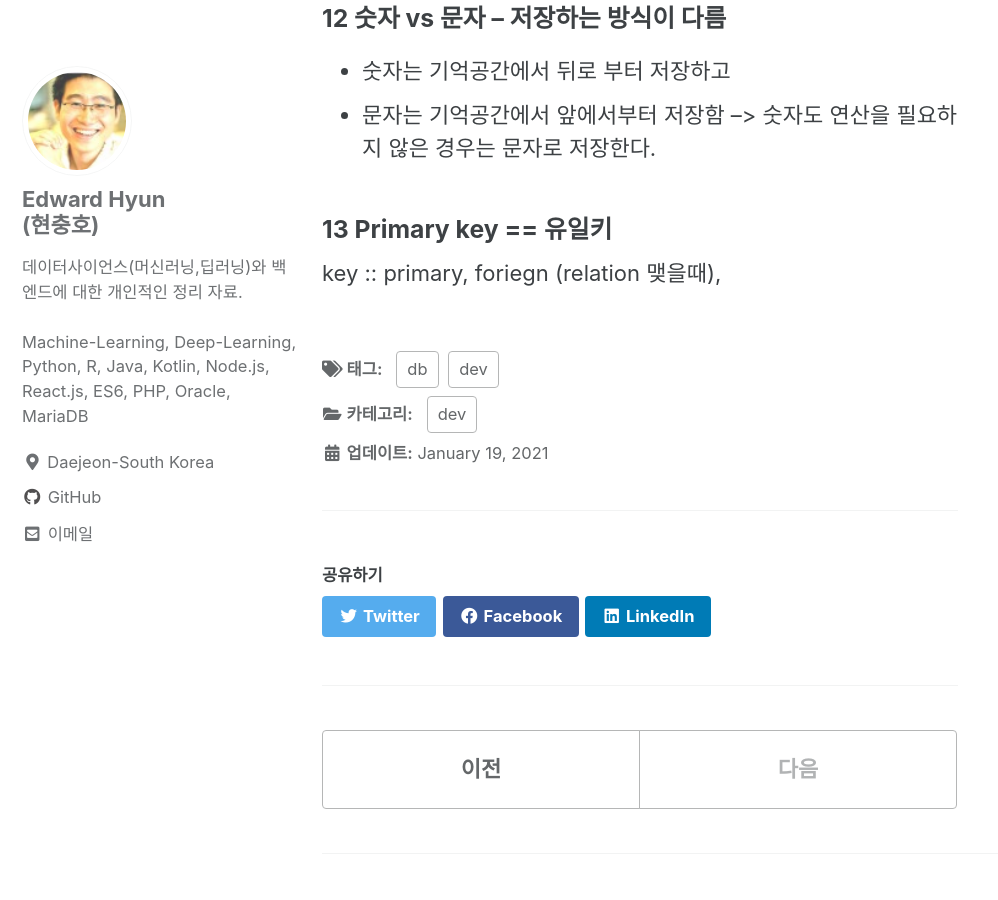
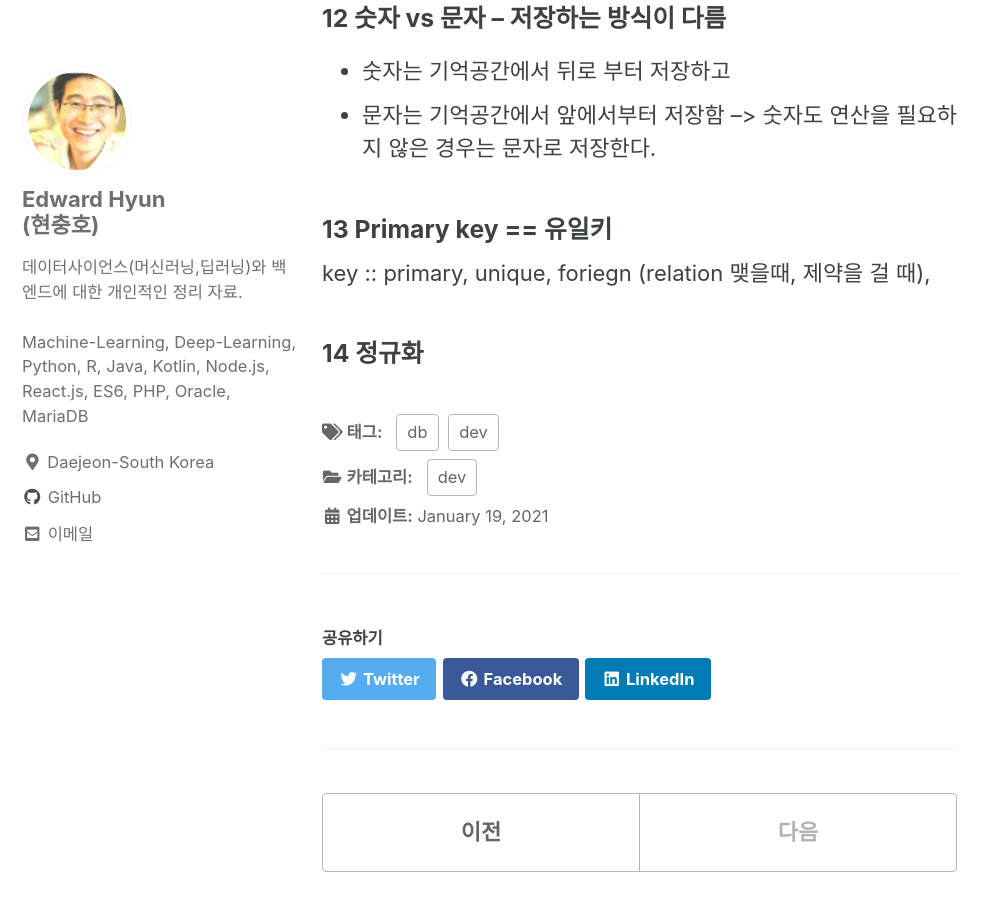
Before and after one commit to iamhch24/iamhch24.github.io, a Jekyll site: the page built from _posts/2021-01-19-[DB] MySql.md, in a window 1280 px wide and 900 px high, scrolled down 2518 px. Shown: the whole window, without its empty margins (0-998 px from the left). Built offline with Jekyll 4.4.1, drawn with Linux system fonts in a browser that asks for light colours; cached includes are drawn as plain includes.

Commit message:
_posts/2021-01-19-[DB] MySql.md updated from https://stackedit.io/

```diff
--- a/_posts/2021-01-19-[DB] MySql.md
+++ b/_posts/2021-01-19-[DB] MySql.md
@@ -66,12 +66,15 @@ use aiappdb; // aiappdb 선택
 --> 숫자도 연산을 필요하지 않은 경우는 문자로 저장한다.
 
 ### 13 Primary key == 유일키
-key :: primary, foriegn (relation 맺을때),
+key :: primary, unique, foriegn (relation 맺을때, 제약을 걸 때),
+
+### 14 정규화
+
 
 
 
 <!--stackedit_data:
-eyJoaXN0b3J5IjpbLTg1NTYzNjc2MSwtNDQyNTI0OTQ4LC02MT
-c3OTU3NjUsLTQwMTgzNTk4MCw0MDgyMDQ1OTgsMjAwNjQxMjkz
-LDgzOTI0OTU5LDExNzYxNzQ4ODRdfQ==
+eyJoaXN0b3J5IjpbNzYwMjY5NDM2LC00NDI1MjQ5NDgsLTYxNz
+c5NTc2NSwtNDAxODM1OTgwLDQwODIwNDU5OCwyMDA2NDEyOTMs
+ODM5MjQ5NTksMTE3NjE3NDg4NF19
 -->
```
